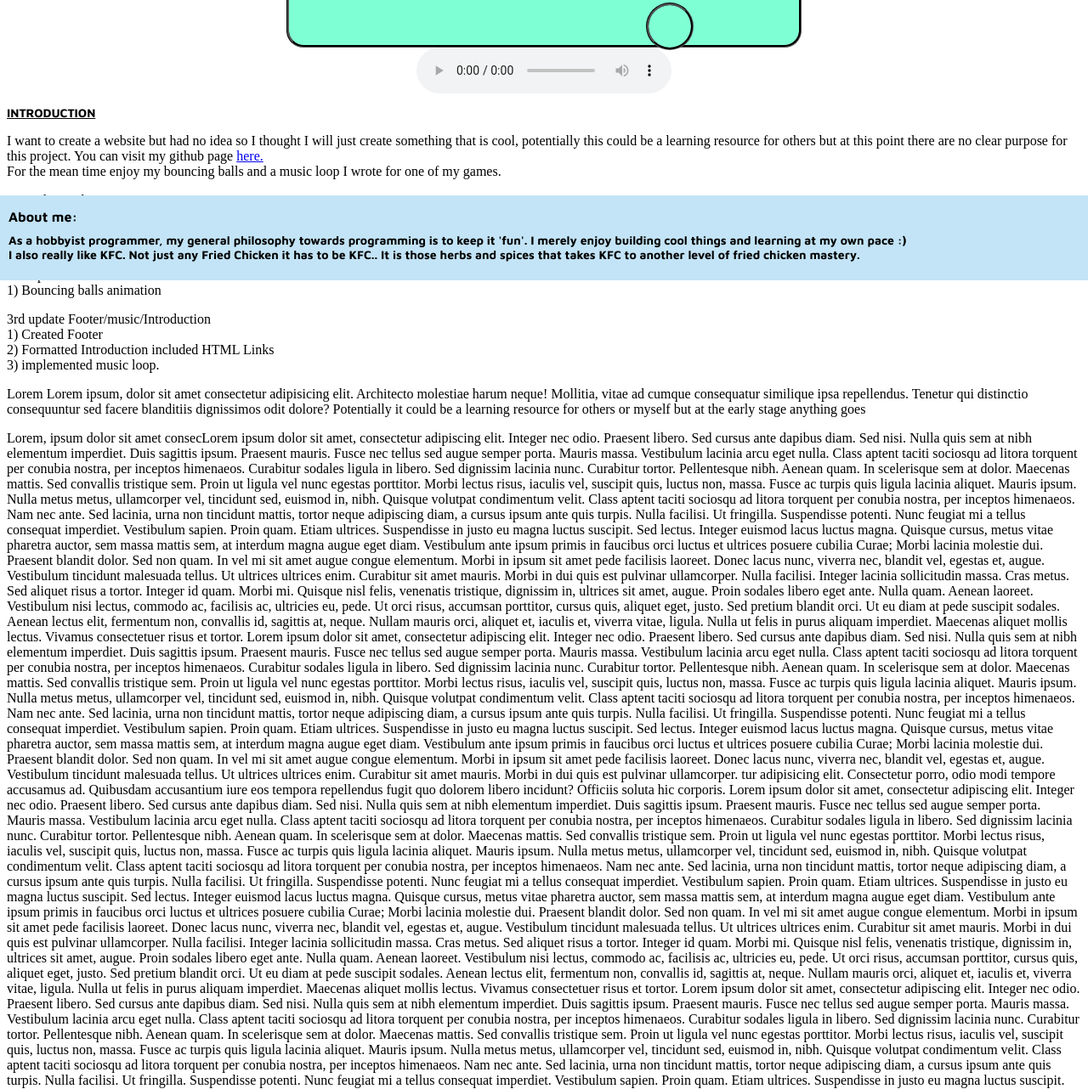
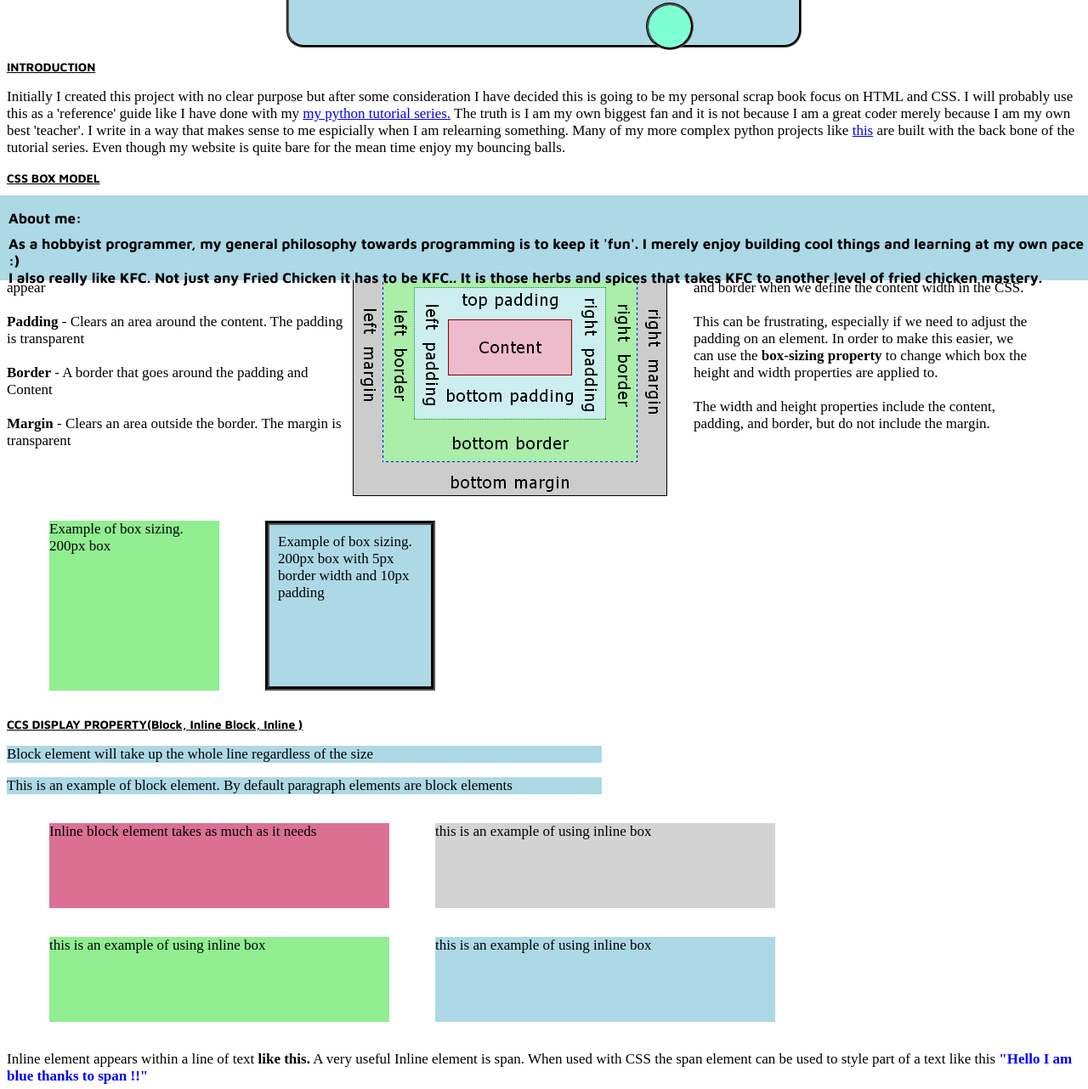
Before and after one commit to Ninedeadeyes/WebDev-Playground, a plain HTML site: page index.html in a window 1280 px wide. Shown: the part 470-1752 px from the top of the page at 85% size. Drawn offline with Linux system fonts and the light colour scheme.

Commit message:
CSS Box Model and Display Properties

```diff
--- a/index.html
+++ b/index.html
@@ -22,13 +22,9 @@
 </head>
 
 <body>
-    <header class="header">                                    <!--Semantic element similar to div but makes it easier to read  -->
+    <header class="headContainer">                                    <!--Semantic element similar to div but makes it easier to read  -->
 
-        <div class="title" >
-
-          <p>Web Dev Playground</p>
-
-        </div>
+        <div class="headTitle"> Web Dev Playground</div>
 
     </header>
 
@@ -50,22 +46,62 @@
 
       </div>
 
-      <div class="music">
+      <!-- Undicided about music for the time being. <div class="music">
         <audio controls autoplay loop>
-            <source src="music/dream.mp3" type="audio/mp3">
+            <source src="music/dream.mp" type="audio/mp3">
 
-      </div>
+      </div> -->
 
 
 
 
 
       <div>
-        <p class="introTitle">INTRODUCTION</p>
-        <P>I want to create a website but had no idea so I thought I will just create something that is cool,
-          potentially this could be a learning resource for others but at this point there are no clear purpose
-          for this project. You can visit my github page <a href="https://github.com/Ninedeadeyes">here.</a> <br>
-          For the mean time enjoy my bouncing balls and a music loop I wrote for one of my games.  </P>
+        <p class="title">INTRODUCTION</p>
+        <p>Initially I created this project with no clear purpose but after some consideration I have decided this is going
+          to be my personal scrap book focus on HTML and CSS. I will probably use this as a 'reference' guide like I have done
+          with my <a href="https://github.com/Ninedeadeyes/15-mini-python-games-tutorial-series" target="_blank">my python tutorial series.</a>
+          The truth is I am my own biggest fan and it is not because I am a great coder merely because I am my own best 'teacher'. I write in a way that makes
+          sense to me espicially when I am relearning something. Many of my more complex python projects like
+          <a href="https://github.com/Ninedeadeyes/GrimeLore-Land-of-the-Heretic-Hand" target="_blank">this</a> are built with the back bone of the tutorial series.
+          Even though my website is quite bare for the mean time enjoy my bouncing balls.
+         </p>
+
+        <p class="title">CSS BOX MODEL</p>
+        <P class="cssBoxModel">Determines how much space an element takes up and how far away elements are from each other.<br><br>
+          <strong>Content</strong> - The content of the box, where text and images appear <br><br>
+          <strong>Padding</strong> - Clears an area around the content. The padding is transparent<br><br>
+          <strong>Border</strong> - A border that goes around the padding and Content<br><br>
+          <strong>Margin</strong> - Clears an area outside the border. The margin is transparent
+        </p>
+        <p class="cssBoxModel "><img src=images/BoxImage.png> </p>
+        <p class="cssBoxModel">The content box is defined using width and height properties. So if we want a box with ten pixels of
+           padding and a border of two pixels and a total width of 300 pixels, we need to account for the added width from the
+           padding and border when we define the content width in the CSS.<br><br>This can be frustrating, especially if we need to adjust
+           the padding on an element. In order to make this easier, we can use the <strong>box-sizing property </strong>to change which box
+           the height and width properties are applied to. <br><br> The width and height properties include the content, padding,
+           and border, but do not include the margin. </p>
+           <p class="boxSizing  ">Example of box sizing. 200px box </p>
+           <p class="boxSizing boxSizingAlt  ">Example of box sizing. 200px box with 5px border width and 10px padding </p>
+
+
+        <p class="title">CCS DISPLAY PROPERTY(Block, Inline Block, Inline ) </p>
+
+        <p class="block">Block element will take up the whole line regardless of the size</p>
+        <p class="block">This is an example of block element. By default paragraph elements are block elements</p>
+
+        <p class="inline1"> Inline block element takes as much as it needs </p>
+
+
+        <p class="inline1 inline2">this is an example of using inline box</p>
+
+        <p class="inline1 inline3">this is an example of using inline box</p>
+
+        <p class="inline1 inline4">this is an example of using inline box</p>
+
+        <p>Inline element appears within a line of text <strong>like this.</strong> A very useful Inline element is span. When used with CSS the span element can be used
+        to style part of a text like this <span style="color:blue;font-weight:bold">"Hello I am blue thanks to span !!"</span> </p>
+
 
 
       </div>
--- a/styles/footer.css
+++ b/styles/footer.css
@@ -1,7 +1,7 @@
 .footer{
     display:flex;
     position : fixed;   /*stays in the same place even if the page is scrolled */
-    background-color: rgb(195, 228, 246);   /* rgb(156, 220, 223); */
+    background-color:lightblue;  /* rgb(156, 220, 223); */
     justify-content: flex-start;   /*set the alignment of primary axis (x) */
     height: 100px;
     align-items:flex-start;    /*set the alignment of secondary axis (y) */
--- a/styles/general.css
+++ b/styles/general.css
@@ -2,3 +2,6 @@ div{
     margin-top: 0px;
     margin-bottom: 0px;   /* remove auto margin from all div */
 }
+
+
+p {font-size: 17px;}    /* These are call tags, convenitent way to maek sure your paragraphs fonts are all the same. */
--- a/styles/header.css
+++ b/styles/header.css
@@ -5,7 +5,7 @@
     font-family:Bungee;
 }
 
-.header{
+.headContainer{
     display:flex;
     position : fixed;   /*stays in the same place even if the page is scrolled */
     background-color:rgb(195, 228, 236);/* rgb(173, 228, 223); */
@@ -18,7 +18,10 @@
     right:0;
 }
 
-.title{
+
+
+
+.headTitle{
     color: black;
     font-size: 30px;
     font-family: Bungee;
--- a/styles/main.css
+++ b/styles/main.css
@@ -1,3 +1,6 @@
+
+
+
 .main{
     margin-top: 120px;
 
@@ -9,7 +12,7 @@
     margin:auto;
     width : 600px;
     height:400px;
-    background-color: aquamarine;
+    background-color: lightblue;
     border-radius: 20px;
     border-color: black;
     border-style: groove;
@@ -99,7 +102,7 @@
     }
 }
 
-.introTitle{
+.title{
     font-size: 14px;
     font-family: 'Maven Pro', sans-serif;
     text-decoration:underline;
@@ -109,6 +112,66 @@
 .music{
     display: flex;
     justify-content:center;
-    Z-index: 1;  /* so hide behind the header   */
+}
+
+.inline1{
+    display:inline-block;
+    height: 100px;
+    width: 400px;
+    background-color: palevioletred;
+    margin-left:50px;
 
 }
+
+.inline2{
+
+    background-color: lightgrey;
+    vertical-align:top;      /* This is used so it align from the top as it will not depending on the amount of text in <p>  */
+}
+
+.inline3{
+    background-color: greenyellow;
+    vertical-align:top;
+
+}
+
+.inline3{
+    background-color: lightgreen;
+    vertical-align:top;
+}
+
+.inline4{
+    background-color: lightblue;
+    vertical-align:top;
+}
+
+
+.cssBoxModel{
+    display:inline-block;
+    height:330px;
+    width:400px;
+    vertical-align:top;
+}
+
+.boxSizing {
+display:inline-block;
+background-color: lightgreen;
+height:200px;
+width:200px;
+box-sizing:border-box;
+margin-left:50px;
+}
+
+.boxSizingAlt{
+background-color: lightblue;
+border-style: groove;
+border-color: black;
+border-width: 5px;
+padding:10px;
+vertical-align:top;
+
+}
+.block{
+    background-color: lightblue;
+    width:700px;
+}
```
Also changed, not shown: images/BoxImage.png (added).
